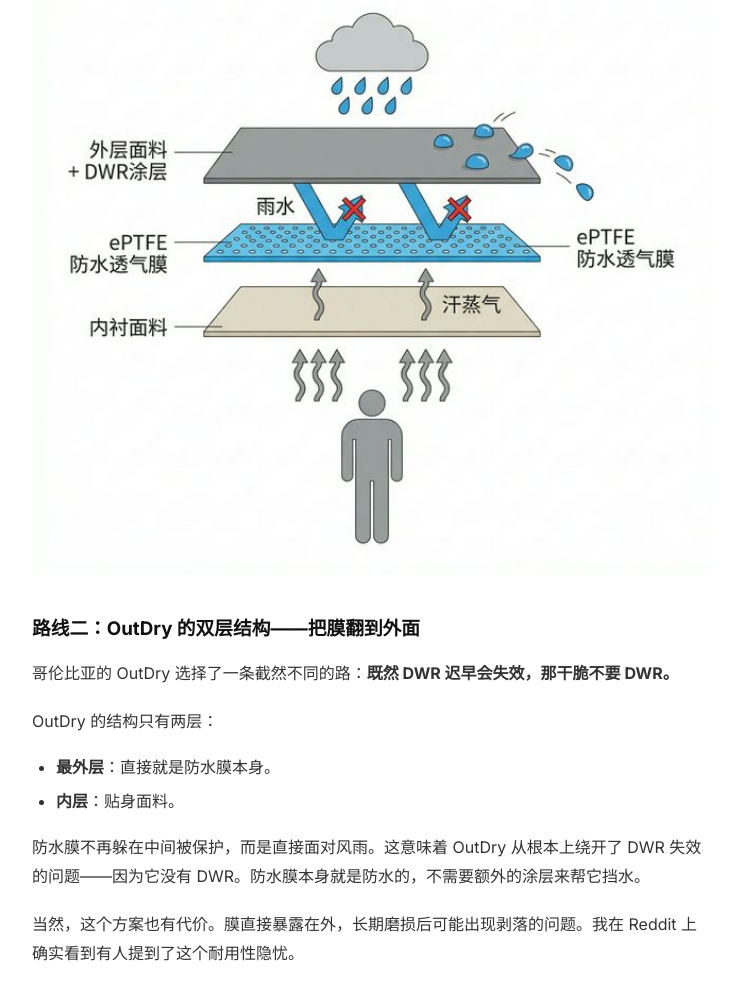
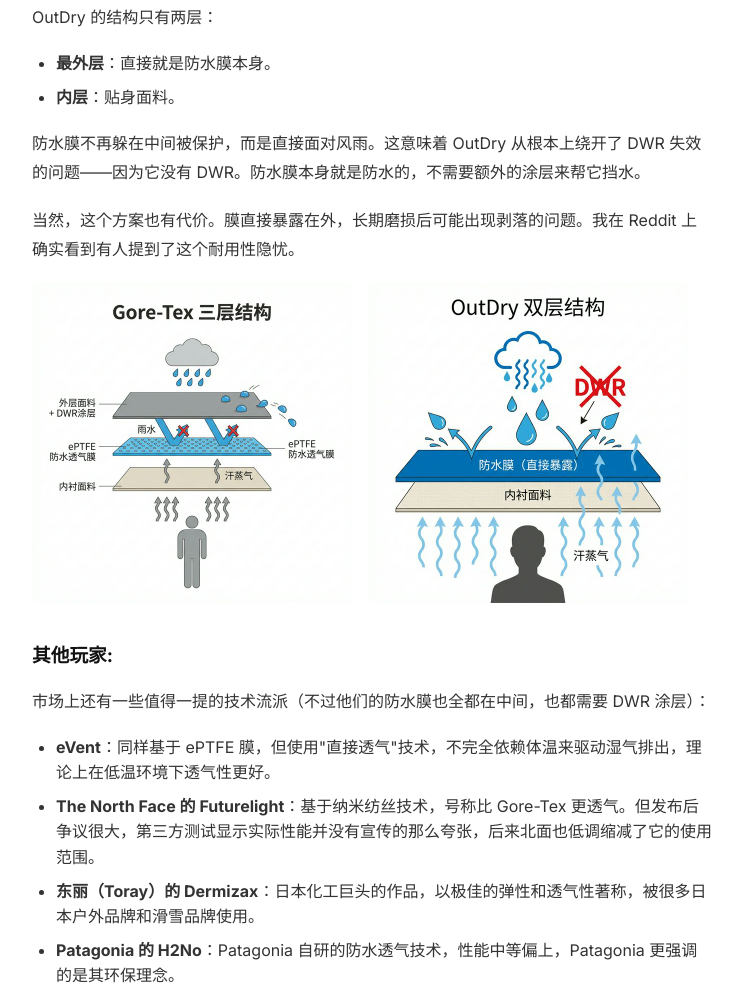
Before and after one commit to angziii/angziii.github.io, a plain HTML site: page hardshell-jacket.html in a window 1280 px wide. Shown: the part 2304-3287 px from the top of the page, without its empty margins (268-1010 px from the left). Drawn offline with Linux system fonts and the light colour scheme.

Commit message:
style: 将两张防水结构示意图并排展示

```diff
--- a/hardshell-jacket.html
+++ b/hardshell-jacket.html
@@ -63,7 +63,6 @@
                 <strong>PFC（全氟化合物）</strong>，也就是所谓的永久化学品——它们在自然环境中几乎不会降解，已被多项研究关联到内分泌干扰和环境污染。目前欧盟正在推动全面禁止 PFAS
                 的立法，Gore-Tex 自己也承诺逐步淘汰 PFC 基 DWR，转向无氟替代品。但无氟 DWR 的耐久性目前明显更差，洗几次就需要重新处理。
             </p>
-            <p><img src="goretex-structure.png" alt="Gore-Tex 三层结构示意图" class="single-image" loading="lazy"></p>
 
             <h3>路线二：OutDry 的双层结构——把膜翻到外面</h3>
             <p>哥伦比亚的 OutDry 选择了一条截然不同的路：<strong>既然 DWR 迟早会失效，那干脆不要 DWR。</strong></p>
@@ -74,7 +73,10 @@
             </ul>
             <p>防水膜不再躲在中间被保护，而是直接面对风雨。这意味着 OutDry 从根本上绕开了 DWR 失效的问题——因为它没有 DWR。防水膜本身就是防水的，不需要额外的涂层来帮它挡水。</p>
             <p>当然，这个方案也有代价。膜直接暴露在外，长期磨损后可能出现剥落的问题。我在 Reddit 上确实看到有人提到了这个耐用性隐忧。</p>
-            <p><img src="outdry-structure.png" alt="OutDry 双层结构示意图" class="single-image" loading="lazy"></p>
+            <div class="image-row">
+                <img src="goretex-structure.png" alt="Gore-Tex 三层结构示意图" loading="lazy">
+                <img src="outdry-structure.png" alt="OutDry 双层结构示意图" loading="lazy">
+            </div>
 
             <h3>其他玩家:</h3>
             <p>市场上还有一些值得一提的技术流派（不过他们的防水膜也全都在中间，也都需要 DWR 涂层）：</p>
```
